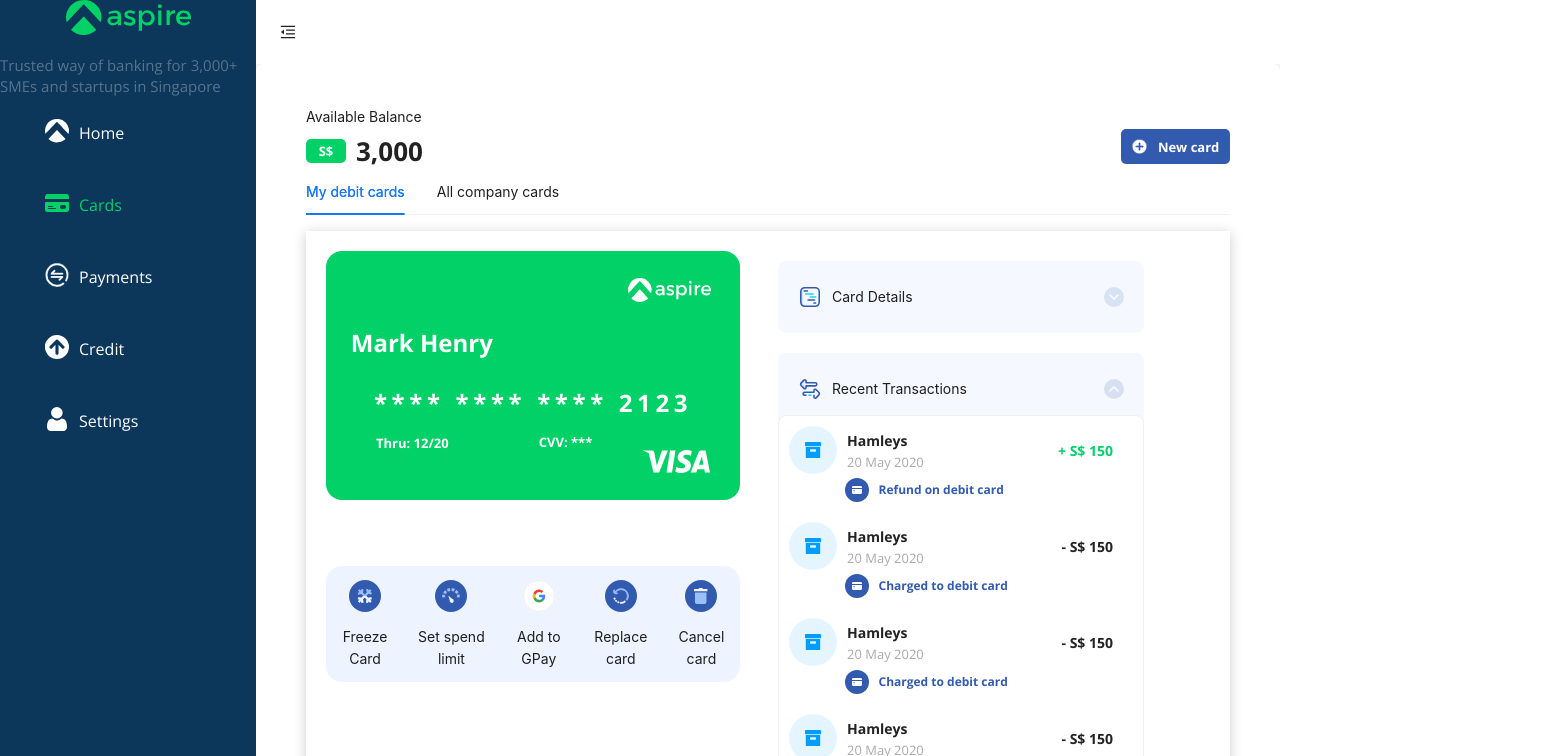
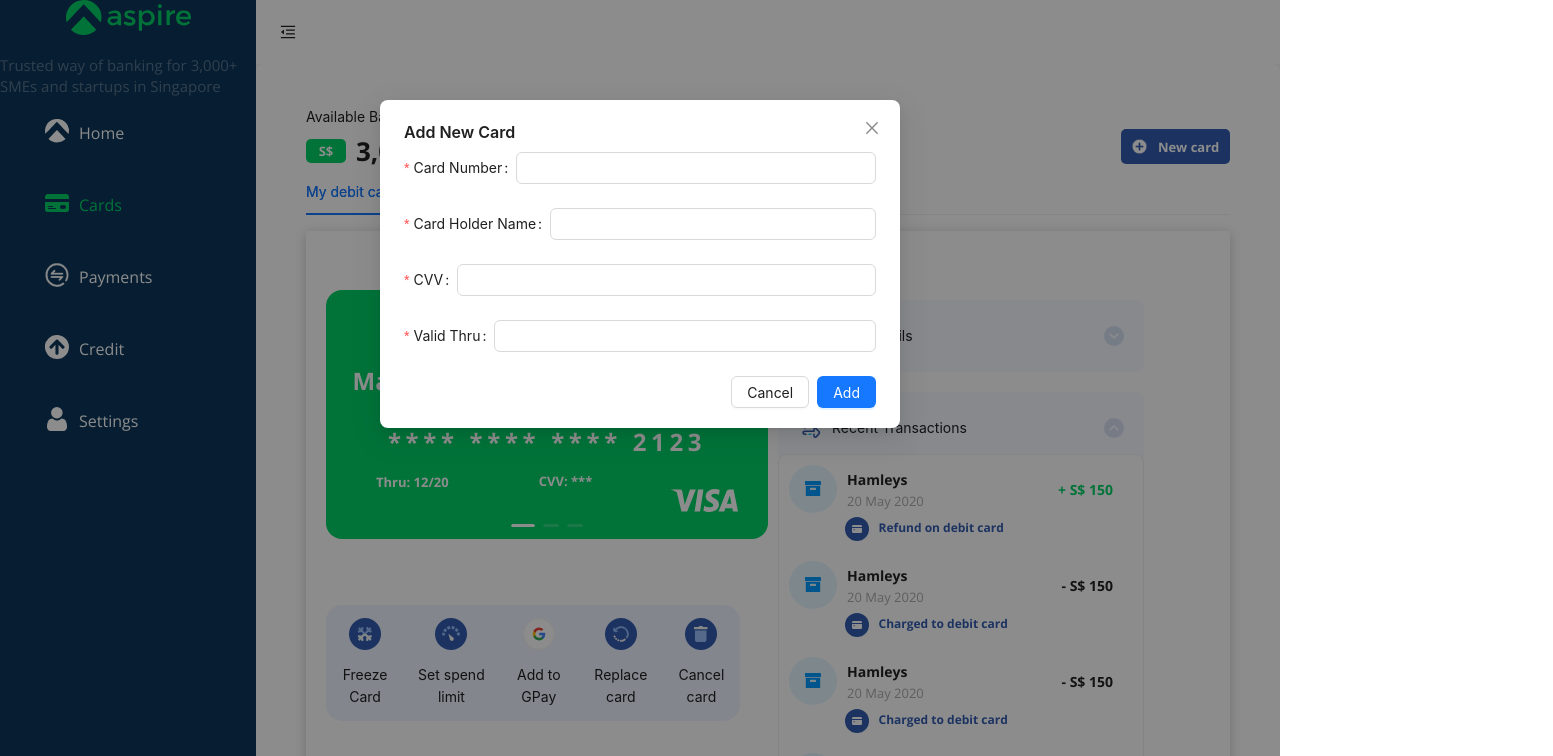
Before and after one commit to vksingh97/card-swiper, a React (Create React App) app: page / in a window 1280 px wide. Both pictures are taken after a click on the element "New card". Shown: the top 756 px of the page, 1553 px wide, since content can reach past the window. Built offline with nearby package versions, Linux system fonts and the light colour scheme.

Commit message:
added carousel and user can add card details

```diff
--- a/src/components/CardInfo.tsx
+++ b/src/components/CardInfo.tsx
@@ -1,5 +1,7 @@
-import React, { useState } from 'react';
+import React from 'react';
+import { Carousel } from 'antd';
 import styled from 'styled-components';
+import { CardInfoProps, CardDetails } from '../types/types';
 
 const Card = styled.div`
   width: 414px;
@@ -75,48 +77,53 @@ const CardAgentLogo = styled.img`
   margin: 0px 30px 0px 0px;
 `;
 
-const CardInfo: React.FC = () => {
-  const [showFullNumber, setShowFullNumber] = useState<boolean>(false);
-  const number = '1234567890452123';
-  const maskedNumber = number
-    ? number.slice(0, 4).replace(/(\d{1})/g, '*') +
-      '   ' +
-      number.slice(4, 8).replace(/(\d{1})/g, '*') +
-      '   ' +
-      number.slice(8, 12).replace(/(\d{1})/g, '*') +
-      '   ' +
-      number.slice(12)
-    : '---';
+const CardInfo: React.FC<CardInfoProps> = ({ showFullNumber, cardDetails }) => {
+  // const number = '1234567890452123';
+  // const maskedNumber = number
+  //   ? number.slice(0, 4).replace(/(\d{1})/g, '*') +
+  //     '   ' +
+  //     number.slice(4, 8).replace(/(\d{1})/g, '*') +
+  //     '   ' +
+  //     number.slice(8, 12).replace(/(\d{1})/g, '*') +
+  //     '   ' +
+  //     number.slice(12)
+  //   : '---';
 
-  const unmasked = number
-    ? number.slice(0, 4) +
-      '   ' +
-      number.slice(4, 8) +
-      '   ' +
-      number.slice(8, 12) +
-      '   ' +
-      number.slice(12)
-    : '---';
+  // const unmasked = number
+  //   ? number.slice(0, 4) +
+  //     '   ' +
+  //     number.slice(4, 8) +
+  //     '   ' +
+  //     number.slice(8, 12) +
+  //     '   ' +
+  //     number.slice(12)
+  //   : '---';
 
   return (
+    <Carousel>
+      {cardDetails.map((card: CardDetails) => (
         <Card>
           <AspireLogoContainer>
             <AspireLogo src='/icons/AspireLogoWhite.svg'></AspireLogo>
           </AspireLogoContainer>
           <CardHolderNameContainer>
-        <CardHolderName>Mark Henry</CardHolderName>
+            <CardHolderName>{card.cardHolderName}</CardHolderName>
           </CardHolderNameContainer>
           <CardNumberContainer>
-        <CardNumber>{showFullNumber ? unmasked : maskedNumber}</CardNumber>
+            <CardNumber>
+              {showFullNumber ? card.unmaskedNumber : card.maskedNumber}
+            </CardNumber>
           </CardNumberContainer>
           <CardMoreInfoContainer>
-        <CardValidDate>Thru: 12/20</CardValidDate>
-        <CardCVV>CVV: ***</CardCVV>
+            <CardValidDate>{`Thru: ${card.validDate}`}</CardValidDate>
+            <CardCVV>{`CVV: ${card.CVV}`}</CardCVV>
           </CardMoreInfoContainer>
           <CardTransactionAgent>
             <CardAgentLogo src='/icons/VisaLogo.svg'></CardAgentLogo>
           </CardTransactionAgent>
         </Card>
+      ))}
+    </Carousel>
   );
 };
 
--- a/src/components/ContentBody.tsx
+++ b/src/components/ContentBody.tsx
@@ -1,10 +1,11 @@
-import React from 'react';
+import React, { useState } from 'react';
 import styled from 'styled-components';
 import { ContentBodyProps } from '../types/types';
 import { MenuFoldOutlined, MenuUnfoldOutlined } from '@ant-design/icons';
-import { Layout, Button, theme, Tabs } from 'antd';
+import { Layout, Button, theme, Tabs, Form, Input } from 'antd';
 import type { TabsProps } from 'antd';
 import MyCards from './MyCards';
+import { Modal } from 'antd';
 
 const { Header, Content } = Layout;
 
@@ -74,6 +75,45 @@ const ContentBody: React.FC<ContentBodyProps> = ({ collapsed, onCollapse }) => {
   const {
     token: { colorBgContainer, borderRadiusLG },
   } = theme.useToken();
+  const [isModalVisible, setIsModalVisible] = useState(false);
+  const [newCardDetails, setNewCardDetails] = useState({
+    cardNumber: '',
+    cardHolderName: '',
+    validDate: '',
+    CVV: '',
+    maskedNumber: '',
+    unmaskedNumber: '',
+    id: 4,
+  });
+  const [cardDetails, setCardDetails] = useState([
+    {
+      id: 1,
+      cardNumber: '1234567890452123',
+      maskedNumber: '**** **** **** 2123',
+      unmaskedNumber: '1234 5678 9045 2123',
+      cardHolderName: 'Mark Henry',
+      validDate: '12/20',
+      CVV: '***',
+    },
+    {
+      id: 2,
+      cardNumber: '6572956729476574',
+      maskedNumber: '**** **** **** 6574',
+      unmaskedNumber: '6572 9567 2947 6574',
+      cardHolderName: 'John Cena',
+      validDate: '06/24',
+      CVV: '***',
+    },
+    {
+      id: 3,
+      cardNumber: '9856453647384512',
+      maskedNumber: '**** **** **** 4512',
+      unmaskedNumber: '9856 4536 4738 4512',
+      cardHolderName: 'The Rock',
+      validDate: '08/27',
+      CVV: '***',
+    },
+  ]);
 
   const onChange = (key: string) => {
     console.log(key);
@@ -85,7 +125,7 @@ const ContentBody: React.FC<ContentBodyProps> = ({ collapsed, onCollapse }) => {
       label: 'My debit cards',
       children: (
         <UserInfoBox>
-          <MyCards />
+          <MyCards cardDetails={cardDetails} />
         </UserInfoBox>
       ),
     },
@@ -100,6 +140,41 @@ const ContentBody: React.FC<ContentBodyProps> = ({ collapsed, onCollapse }) => {
     if (onCollapse) {
       onCollapse(newKey);
     }
+  };
+  const handleAddNewCardClick = () => {
+    setIsModalVisible(true);
+  };
+
+  const handleModalCancel = () => {
+    setIsModalVisible(false);
+  };
+
+  const handleModalAdd = () => {
+    console.log(newCardDetails);
+    const maskedNumber = newCardDetails.cardNumber
+      ? newCardDetails.cardNumber.slice(0, 4).replace(/(\d{1})/g, '*') +
+        '   ' +
+        newCardDetails.cardNumber.slice(4, 8).replace(/(\d{1})/g, '*') +
+        '   ' +
+        newCardDetails.cardNumber.slice(8, 12).replace(/(\d{1})/g, '*') +
+        '   ' +
+        newCardDetails.cardNumber.slice(12)
+      : '---';
+
+    const unmasked = newCardDetails.cardNumber
+      ? newCardDetails.cardNumber.slice(0, 4) +
+        '   ' +
+        newCardDetails.cardNumber.slice(4, 8) +
+        '   ' +
+        newCardDetails.cardNumber.slice(8, 12) +
+        '   ' +
+        newCardDetails.cardNumber.slice(12)
+      : '---';
+    newCardDetails.maskedNumber = maskedNumber;
+    newCardDetails.unmaskedNumber = unmasked;
+    // Handle card addition logic here (e.g., call an API to add the card)
+    setCardDetails([...cardDetails, newCardDetails]); // Update card details state
+    setIsModalVisible(false);
   };
   return (
     <Layout>
@@ -145,13 +220,98 @@ const ContentBody: React.FC<ContentBodyProps> = ({ collapsed, onCollapse }) => {
               <Amount>3,000</Amount>
             </BalanceAmount>
           </AvailableBalance>
-          <AddNewCard>
+          <AddNewCard onClick={handleAddNewCardClick}>
             <AddIcon src='/icons/add.svg'></AddIcon>
             <NewCard>New card</NewCard>
           </AddNewCard>
         </MainBodyHeader>
         <Tabs defaultActiveKey='1' items={items} onChange={onChange} />
       </Content>
+      <Modal
+        visible={isModalVisible}
+        title='Add New Card'
+        onCancel={handleModalCancel}
+        footer={[
+          <Button key='back' onClick={handleModalCancel}>
+            Cancel
+          </Button>,
+          <Button key='submit' type='primary' onClick={handleModalAdd}>
+            Add
+          </Button>,
+        ]}
+      >
+        <Form>
+          <Form.Item
+            label='Card Number'
+            name='cardNumber'
+            rules={[
+              { required: true, message: 'Please input your card number!' },
+              { max: 16, message: 'Card number cannot exceed 16 characters!' },
+            ]}
+          >
+            <Input
+              type='text'
+              value={newCardDetails.cardNumber}
+              onChange={(e) =>
+                setNewCardDetails({
+                  ...newCardDetails,
+                  cardNumber: e.target.value,
+                })
+              }
+            />
+          </Form.Item>
+          <Form.Item
+            label='Card Holder Name'
+            name='cardHolderNumber'
+            rules={[
+              { required: true, message: 'Please enter card holder name!' },
+            ]}
+          >
+            <Input
+              type='text'
+              value={newCardDetails.cardHolderName}
+              onChange={(e) =>
+                setNewCardDetails({
+                  ...newCardDetails,
+                  cardHolderName: e.target.value,
+                })
+              }
+            />
+          </Form.Item>
+          <Form.Item
+            label='CVV'
+            name='cvv'
+            rules={[{ required: true, message: 'Enter Cvv!' }]}
+          >
+            <Input
+              type='text'
+              value={newCardDetails.CVV}
+              onChange={(e) =>
+                setNewCardDetails({
+                  ...newCardDetails,
+                  CVV: '***',
+                })
+              }
+            />
+          </Form.Item>
+          <Form.Item
+            label='Valid Thru'
+            name='validity'
+            rules={[{ required: true, message: 'Please enter expiry!' }]}
+          >
+            <Input
+              type='text'
+              value={newCardDetails.validDate}
+              onChange={(e) =>
+                setNewCardDetails({
+                  ...newCardDetails,
+                  validDate: e.target.value,
+                })
+              }
+            />
+          </Form.Item>
+        </Form>
+      </Modal>
     </Layout>
   );
 };
--- a/src/components/MyCards.tsx
+++ b/src/components/MyCards.tsx
@@ -1,6 +1,7 @@
 import React, { useState } from 'react';
 import styled from 'styled-components';
 import CardInfo from './CardInfo';
+import { MyCardsProps, CardDetails } from '../types/types';
 
 const MyCardsBody = styled.div`
   display: flex;
@@ -158,9 +159,43 @@ const TransactionTypeLogoCheckContainer = styled.div`
   justify-content: center;
 `;
 
-const MyCards: React.FC = () => {
+const ViewAllTransactionContainer = styled.div`
+  width: 366px;
+  height: 50px;
+  background-color: #edfff5;
+  border: 1px solid #ddffec;
+  color: #01d167;
+  display: flex;
+  align-items: center;
+  justify-content: center;
+  cursor: pointer;
+`;
+
+const ShowCardNumberContainer = styled.div`
+  display: flex;
+  justify-content: flex-start;
+  position: relative;
+  top: 22px;
+  left: 35%;
+  cursor: pointer;
+`;
+const ShowCardNumberLogo = styled.img``;
+const ShowCardNumberText = styled.p`
+  font-family: 'Open Sans';
+  font-weight: 600;
+  color: #01d167;
+  font-size: 12px;
+  margin: 10px;
+`;
+
+const MyCards: React.FC<MyCardsProps> = ({
+  cardDetails,
+}: {
+  cardDetails: CardDetails[];
+}) => {
   const [collapsed, setCollapsed] = useState<boolean>(true);
   const [defaultCollapsible, setDefaultCollapsible] = useState<Number>(2);
+  const [showFullNumber, setShowFullNumber] = useState<boolean>(false);
 
   const transactionData = [
     {
@@ -202,9 +237,16 @@ const MyCards: React.FC = () => {
   ];
 
   return (
+    <div>
+      <ShowCardNumberContainer
+        onClick={() => setShowFullNumber(!showFullNumber)}
+      >
+        <ShowCardNumberLogo src='/icons/remove_red_eye-24px.svg'></ShowCardNumberLogo>
+        <ShowCardNumberText>Show card number</ShowCardNumberText>
+      </ShowCardNumberContainer>
       <MyCardsBody>
         <MyCardsLeftSection>
-        <CardInfo />
+          <CardInfo showFullNumber={showFullNumber} cardDetails={cardDetails} />
           <CardOptions>
             <CardOptionContainer>
               <CardOptionLogo src='/icons/FreezeCard.svg'></CardOptionLogo>
@@ -303,7 +345,9 @@ const MyCards: React.FC = () => {
                             }}
                           >
                             {`${
-                            transaction.transactionType === 'debit' ? '-' : '+'
+                              transaction.transactionType === 'debit'
+                                ? '-'
+                                : '+'
                             } S$ ${transaction.amount}`}
                           </TransactionAmount>
                         </RightSection>
@@ -322,11 +366,15 @@ const MyCards: React.FC = () => {
                     <br />
                   </TransactionContainer>
                 ))}
+                <ViewAllTransactionContainer>
+                  View all card transactions
+                </ViewAllTransactionContainer>
               </CollapsibleBody>
             )}
           </CardDetailCollapsibleContainer>
         </MyCardsRightSection>
       </MyCardsBody>
+    </div>
   );
 };
 
```
Also changed, not shown: src/types/types.ts (+19 -0 lines), public/icons/remove_red_eye-24px.svg (added). Lines whose indentation alone changed are shown as unchanged.
